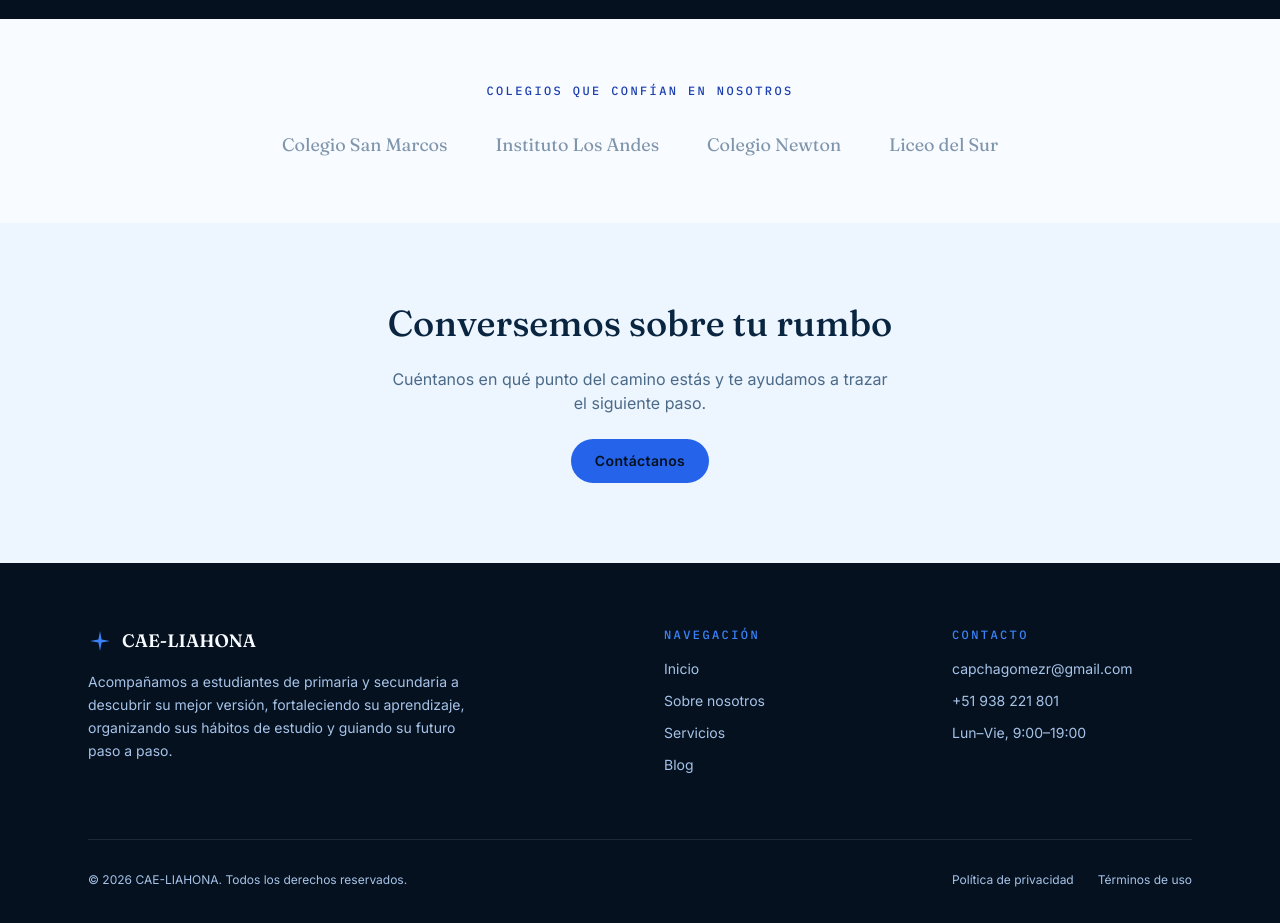
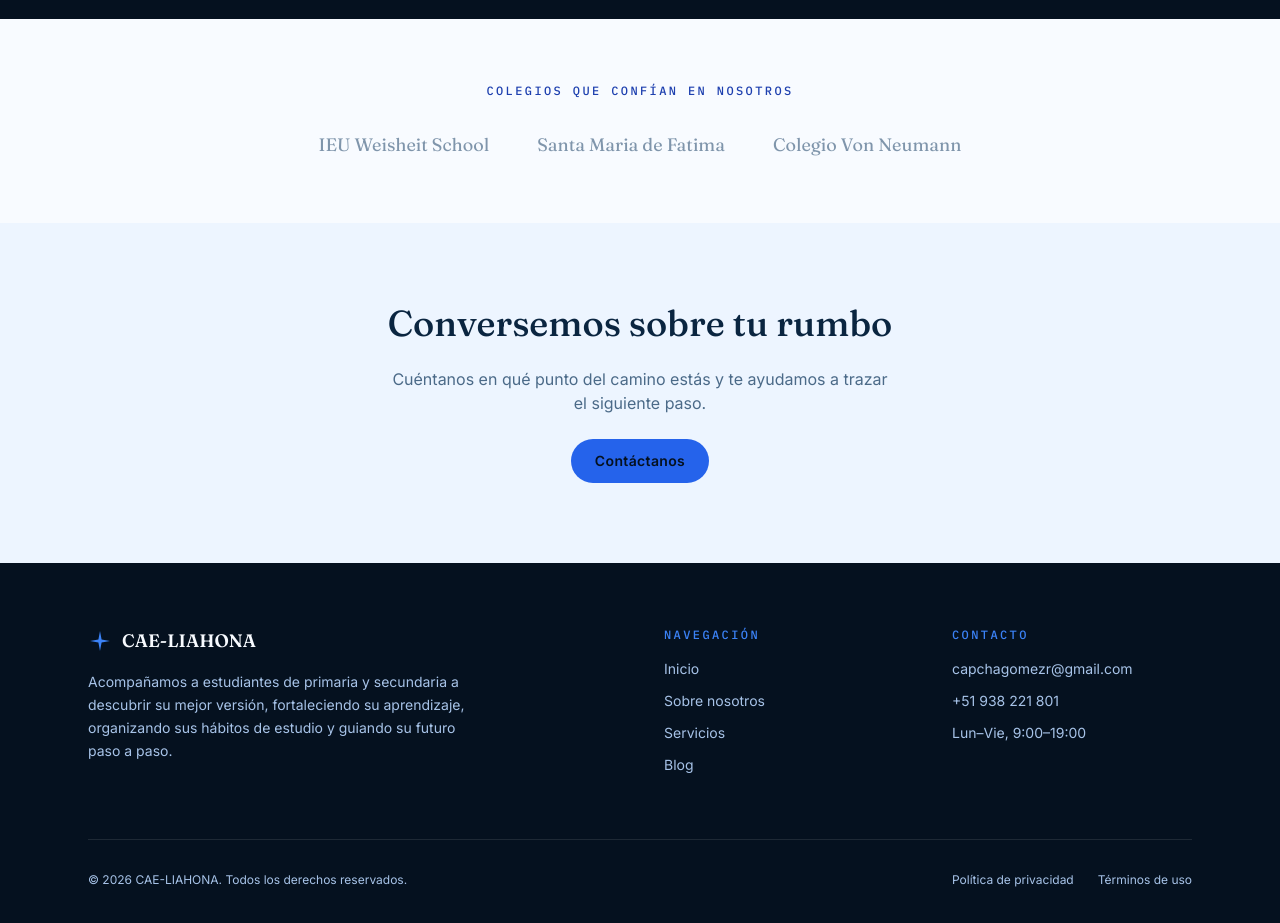
Before and after one commit to Moroni-cc/cae-liahona, a React (Vite) app: page /#/sobre-nosotros in a window 1280 px wide. Shown: the part 1980-2903 px from the top of the page. Built offline with nearby package versions, Linux system fonts and the light colour scheme.

Commit message:
Actualizacion de colegios

```diff
--- a/src/pages/About.jsx
+++ b/src/pages/About.jsx
@@ -7,7 +7,7 @@ const team = [
   { name: "Sofía Chávez", role: "Asesora de admisiones", bio: "Ex-comité de admisión, experta en ensayos y entrevistas universitarias." },
 ];
 
-const clients = ["Colegio San Marcos", "Instituto Los Andes", "Colegio Newton", "Liceo del Sur"];
+const clients = ["IEU Weisheit School", "Santa Maria de Fatima", "Colegio Von Neumann"];
 
 export default function About() {
   return (
```
Also changed, not shown: 1 other file (tests, documents, lock files or other folders).
